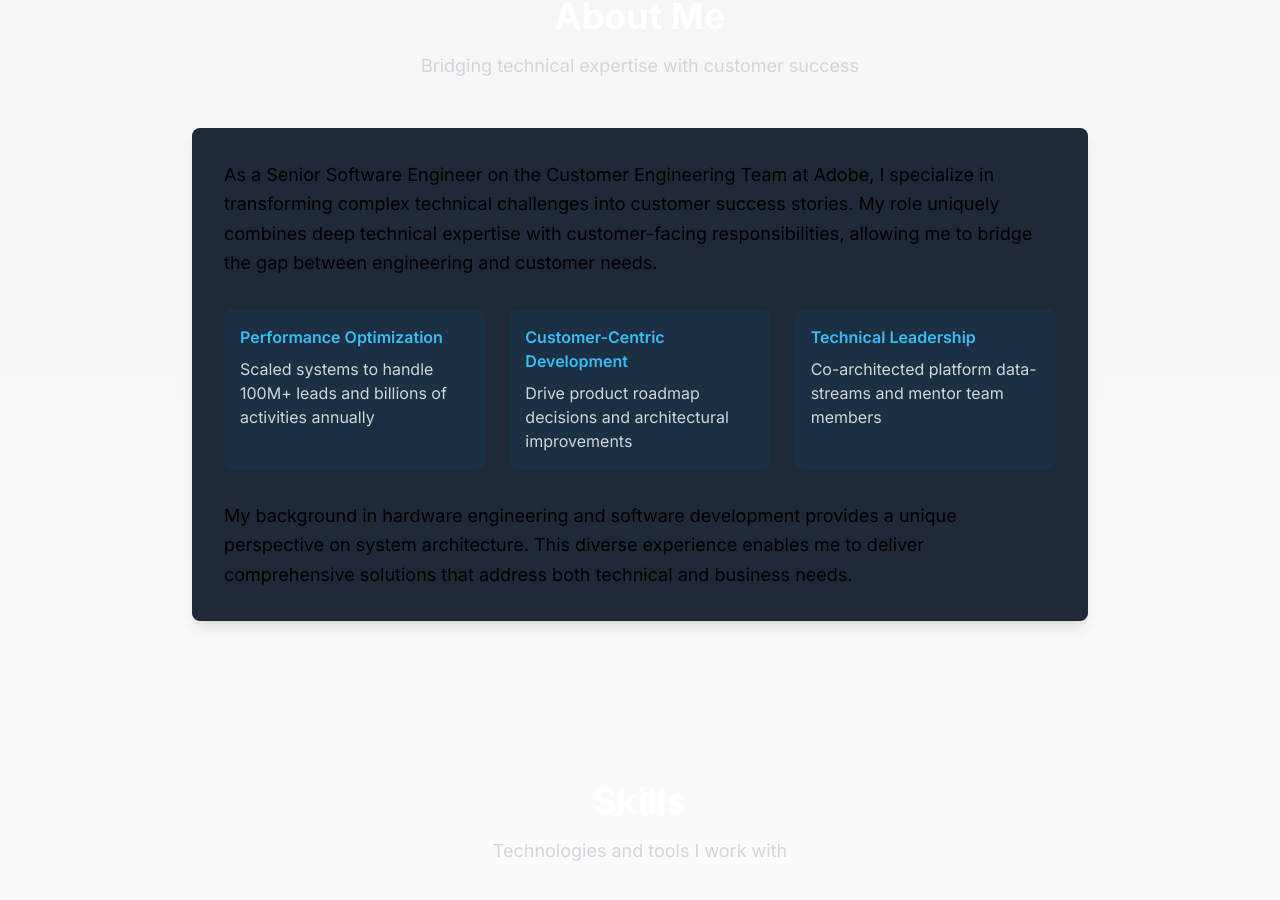
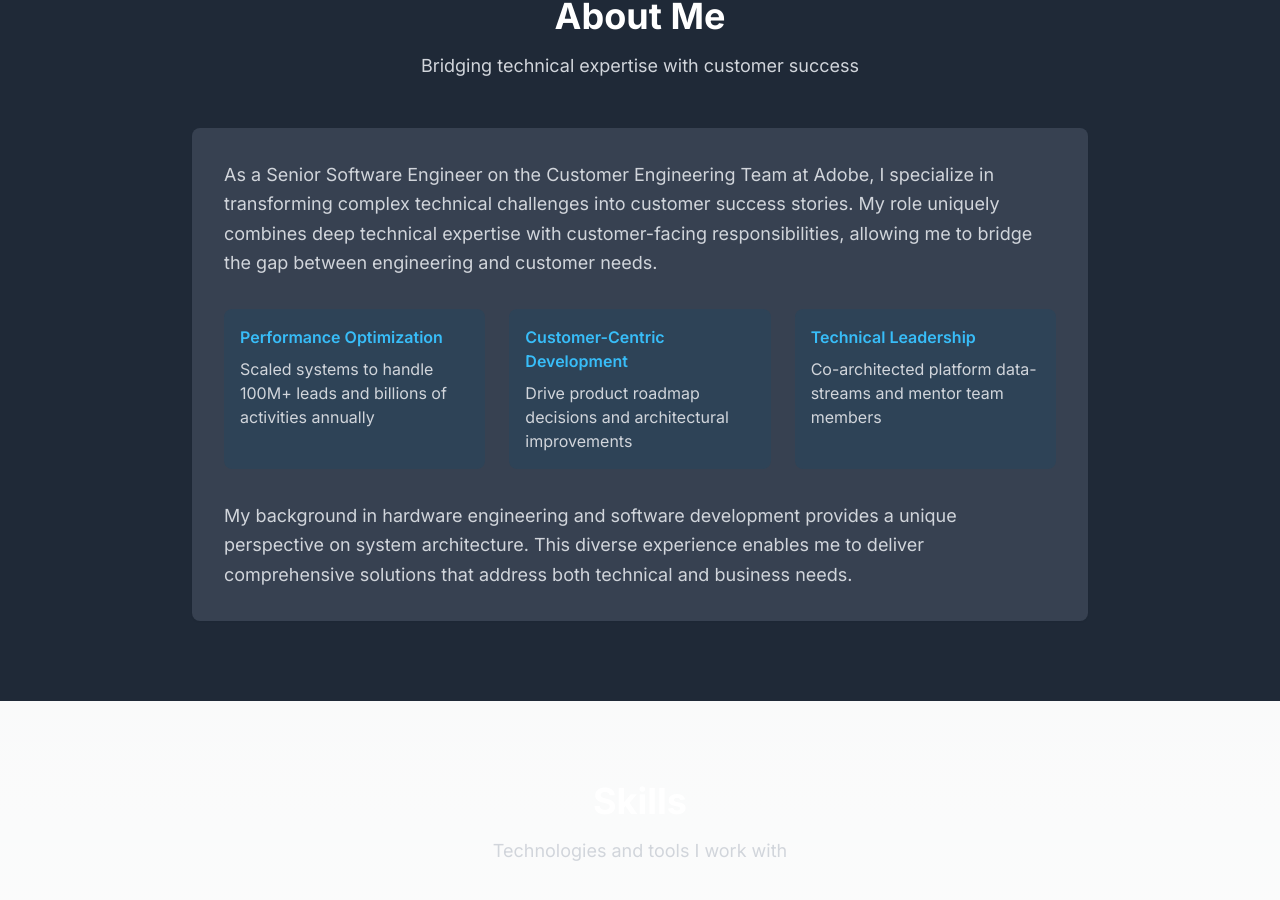
Before and after one commit to scottfabini/portfolio-ai-frontend, a Next.js app: page / in a window 1280 px wide. Shown: the part 5058-5958 px from the top of the page. Built offline with nearby package versions, Linux system fonts and the light colour scheme.

Commit message:
Update About section to match Education section styling

```diff
--- a/components/About.tsx
+++ b/components/About.tsx
@@ -5,7 +5,7 @@
 
 const About = () => {
   return (
-    <section id="about" className="py-20">
+    <section id="about" className="py-20 bg-gray-50 dark:bg-gray-800">
       <div className="container mx-auto px-4">
         <motion.div
           initial={{ opacity: 0, y: 20 }}
@@ -28,11 +28,11 @@
             whileInView={{ opacity: 1, y: 0 }}
             transition={{ duration: 0.5, delay: 0.2 }}
             viewport={{ once: true }}
-            className="bg-white dark:bg-gray-800 rounded-lg p-8 shadow-lg"
+            className="bg-white dark:bg-gray-700 rounded-lg p-8 shadow-sm"
           >
             <div className="space-y-6">
               <div className="prose dark:prose-invert max-w-none">
-                <p className="text-lg leading-relaxed">
+                <p className="text-lg leading-relaxed text-gray-600 dark:text-gray-300">
                   As a Senior Software Engineer on the Customer Engineering Team at Adobe, I specialize in transforming complex technical challenges into customer success stories. My role uniquely combines deep technical expertise with customer-facing responsibilities, allowing me to bridge the gap between engineering and customer needs.
                 </p>
 
@@ -51,7 +51,7 @@
                   </div>
                 </div>
 
-                <p className="text-lg leading-relaxed mt-8">
+                <p className="text-lg leading-relaxed mt-8 text-gray-600 dark:text-gray-300">
                   My background in hardware engineering and software development provides a unique perspective on system architecture. This diverse experience enables me to deliver comprehensive solutions that address both technical and business needs.
                 </p>
               </div>
```
